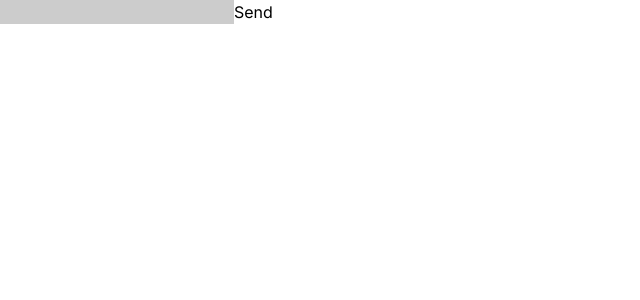
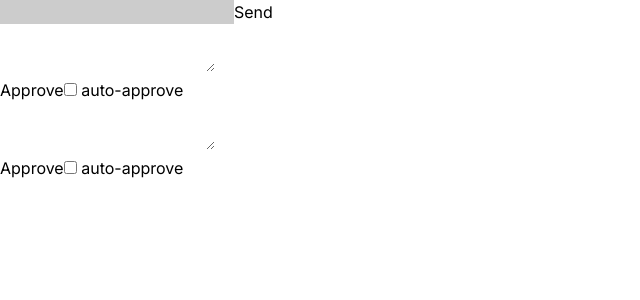
Before and after one commit to silvanmelchior/IncognitoPilot, a Next.js app in the folder ui/: page / in a window 1280 px wide. Shown: the top 300 px of the page, without its empty margins (0-640 px from the left). Built offline with nearby package versions, Linux system fonts and the light colour scheme; no server answers.

Commit message:
connection to code interpreter

```diff
--- /dev/null
+++ b/ui/app/api_calls.tsx
@@ -0,0 +1,19 @@
+import axios from "axios";
+import { Message } from "@/llm/base";
+
+const INTERPRETER_URL = process.env.NEXT_PUBLIC_INTERPRETER_URL
+
+export async function chatCall(messages: Message[]): Promise<Message> {
+  const response = await axios.post("/api/chat", messages)
+  return response.data
+}
+
+export type CodeResult = {
+  stdout: string
+  stderr: string
+}
+
+export async function codeCall(code: string): Promise<CodeResult> {
+  const response = await axios.post(INTERPRETER_URL + "/run", { code })
+  return response.data
+}
--- a/ui/app/chat_input.tsx
+++ b/ui/app/chat_input.tsx
@@ -1,7 +1,4 @@
-'use client'
-
 import React from "react";
-
 
 export default function ChatInput(
   {
--- /dev/null
+++ b/ui/app/interpreter_in.tsx
@@ -0,0 +1,26 @@
+export default function InterpreterInput(
+  {
+    code,
+    askApprove,
+    autoApprove,
+    setAutoApprove,
+    onApprove
+  }: {
+    code: string | null,
+    askApprove: boolean,
+    onApprove: () => void
+    autoApprove: boolean,
+    setAutoApprove: (autoApprove: boolean) => void,
+  }) {
+  return (
+    <div>
+      <textarea value={code ?? ""} readOnly /><br/>
+      <button onClick={onApprove} disabled={!askApprove}>Approve</button>
+      <input
+        type="checkbox"
+        checked={autoApprove}
+        onChange={e => setAutoApprove(e.target.checked)}
+      /> auto-approve
+    </div>
+  )
+}
--- /dev/null
+++ b/ui/app/interpreter_out.tsx
@@ -0,0 +1,28 @@
+import { CodeResult } from "@/app/api_calls";
+
+export default function InterpreterOutput(
+  {
+    result,
+    askApprove,
+    autoApprove,
+    setAutoApprove,
+    onApprove
+  }: {
+    result: CodeResult | null,
+    askApprove: boolean,
+    onApprove: () => void
+    autoApprove: boolean,
+    setAutoApprove: (autoApprove: boolean) => void,
+  }) {
+  return (
+    <div>
+      <textarea value={(result?.stdout ?? "") + (result?.stderr ?? "")} readOnly /><br/>
+      <button onClick={onApprove} disabled={!askApprove}>Approve</button>
+      <input
+        type="checkbox"
+        checked={autoApprove}
+        onChange={e => setAutoApprove(e.target.checked)}
+      /> auto-approve
+    </div>
+  )
+}
--- a/ui/app/session.tsx
+++ b/ui/app/session.tsx
@@ -3,20 +3,24 @@
 import React from "react";
 import { Message } from "@/llm/base";
 import ChatInput from "@/app/chat_input";
-import axios from "axios";
 import ChatHistory from "@/app/chat_history";
-
-
-async function chatCall(messages: Message[]): Promise<Message> {
-  const response = await axios.post("/api/chat", messages)
-  return response.data
-}
+import InterpreterInput from "@/app/interpreter_in";
+import InterpreterOutput from "@/app/interpreter_out";
+import { chatCall, codeCall, CodeResult } from "@/app/api_calls";
 
 
 export default function Session() {
   const [history, setHistory] = React.useState<Message[]>([])
   const [chatInputDisabled, setChatInputDisabled] = React.useState<boolean>(false)
   const chatInputRef = React.useRef<HTMLInputElement | null>(null);
+
+  const [code, setCode] = React.useState<string | null>(null)
+  const [askApproveIn, setAskApproveIn] = React.useState<boolean>(false)
+  const [autoApproveIn, setAutoApproveIn] = React.useState<boolean>(false)
+
+  const [result, setResult] = React.useState<CodeResult | null>(null)
+  const [askApproveOut, setAskApproveOut] = React.useState<boolean>(false)
+  const [autoApproveOut, setAutoApproveOut] = React.useState<boolean>(false)
 
   const readyForUserMessage = () => {
     setChatInputDisabled(false);
@@ -34,7 +38,38 @@ export default function Session() {
   const onModelMessage = (history: Message[]) => (message: Message) => {
     const newHistory = [...history, message]
     setHistory(newHistory)
-    readyForUserMessage()
+    if(message.code !== undefined) {
+      setCode(message.code)
+      if(autoApproveIn) {
+        executeCode(history)(message.code)
+      }
+      else {
+        setAskApproveIn(true)
+      }
+    }
+    else {
+      readyForUserMessage()
+    }
+  }
+
+  const executeCode = (history: Message[]) => (code: string) => {
+    setAskApproveIn(false)
+    codeCall(code).then(result => {
+      setResult(result)
+      if(autoApproveOut) {
+        executeCodeDone(history)(result)
+      }
+      else {
+        setAskApproveOut(true)
+      }
+    })
+  }
+
+  const executeCodeDone = (history: Message[]) => (result: CodeResult) => {
+    const newMessage: Message = { role: "interpreter", code_result: result }
+    const newHistory = [...history, newMessage]
+    setHistory(newHistory)
+    chatCall(newHistory).then(onModelMessage(newHistory))
   }
 
   return (
@@ -45,6 +80,20 @@ export default function Session() {
         disabled={chatInputDisabled}
         onMessage={onUserMessage(history)}
       />
+      <InterpreterInput
+        code={code}
+        askApprove={askApproveIn}
+        onApprove={() => {executeCode(history)(code)}}
+        autoApprove={autoApproveIn}
+        setAutoApprove={setAutoApproveIn}
+      />
+      <InterpreterOutput
+        result={result}
+        askApprove={askApproveOut}
+        onApprove={() => {executeCodeDone(history)(result)}}
+        autoApprove={autoApproveOut}
+        setAutoApprove={setAutoApproveOut}
+      />
     </div>
   )
 }
```
